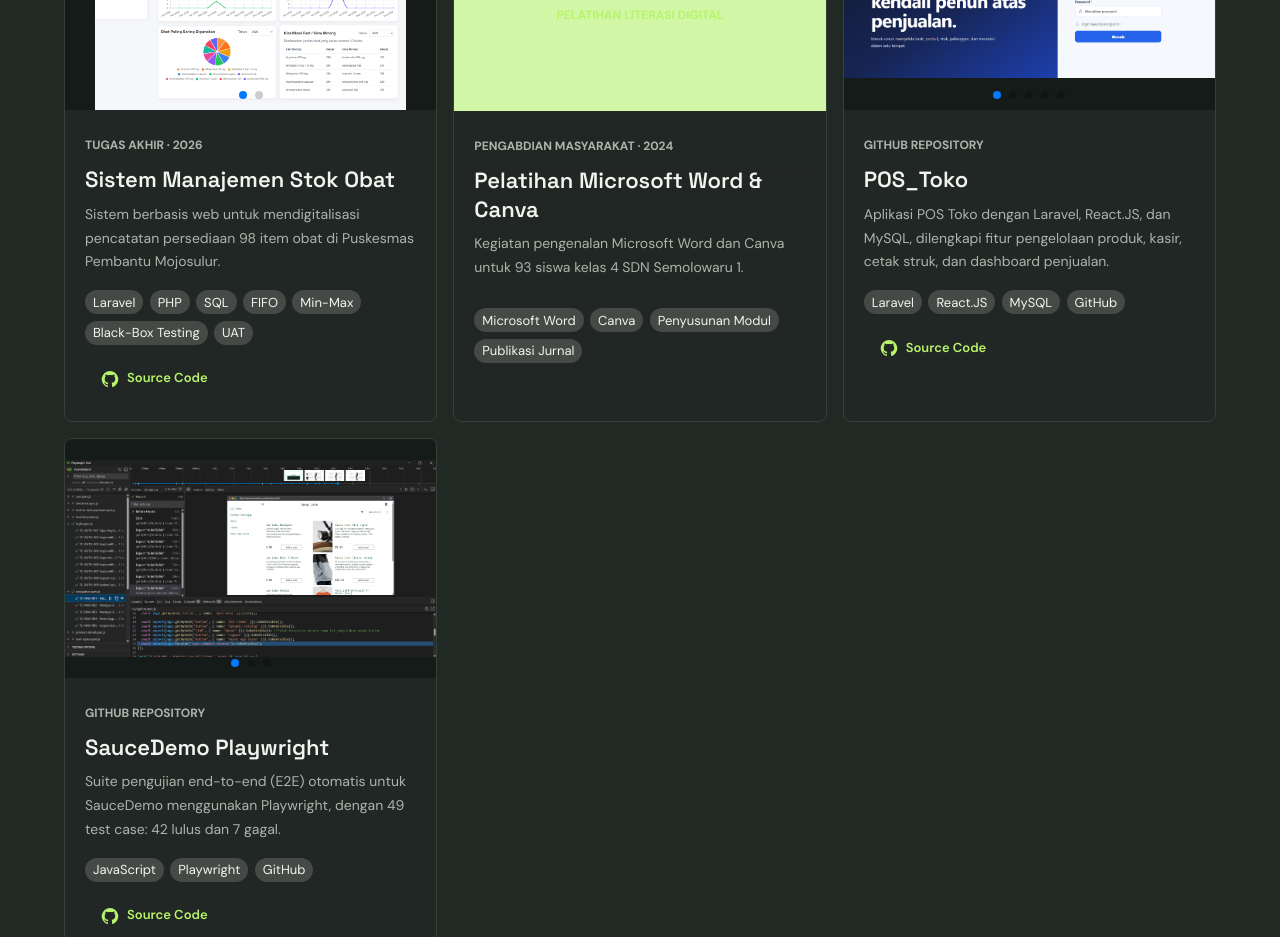
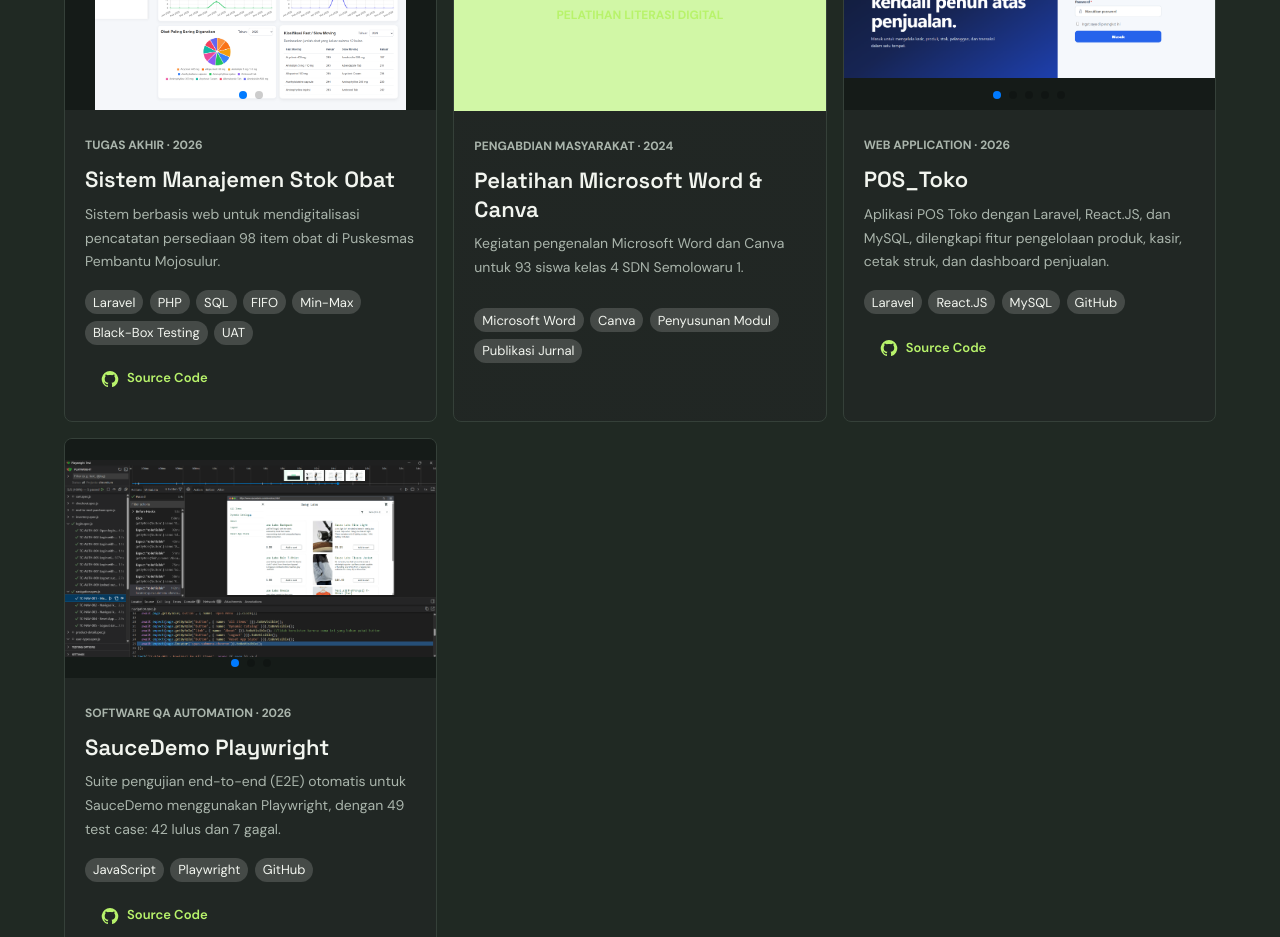
Before and after one commit to SandykaDK/portfolio-website, a React (Vite) app: page / in a window 1280 px wide. Shown: the part 2880-3817 px from the top of the page. Built offline with nearby package versions, Linux system fonts and the light colour scheme.

Commit message:
Last Update

```diff
--- a/src/data/data.js
+++ b/src/data/data.js
@@ -95,7 +95,7 @@
   },
   {
     title: 'POS_Toko',
-    category: 'GitHub Repository',
+    category: 'Web Application · 2026',
     description: 'Aplikasi POS Toko dengan Laravel, React.JS, dan MySQL, dilengkapi fitur pengelolaan produk, kasir, cetak struk, dan dashboard penjualan.',
     details: 'Repository publik aplikasi POS Toko. Backend menggunakan Laravel, frontend menggunakan React JS, dan database menggunakan MySQL. Fitur yang tersedia meliputi pengelolaan produk, kasir, cetak struk, dan dashboard penjualan.',
     technologies: ['Laravel', 'React.JS', 'MySQL', 'GitHub'],
@@ -112,7 +112,7 @@
   },
   {
     title: 'SauceDemo Playwright',
-    category: 'GitHub Repository',
+    category: 'Software QA Automation · 2026',
     description: 'Suite pengujian end-to-end (E2E) otomatis untuk SauceDemo menggunakan Playwright, dengan 49 test case: 42 lulus dan 7 gagal.',
     details: 'Repository publik berisi suite pengujian end-to-end otomatis untuk website SauceDemo menggunakan Playwright. Pengujian mencakup 49 test case, dengan hasil 42 lulus dan 7 gagal.',
     technologies: ['JavaScript', 'Playwright', 'GitHub'],
```
